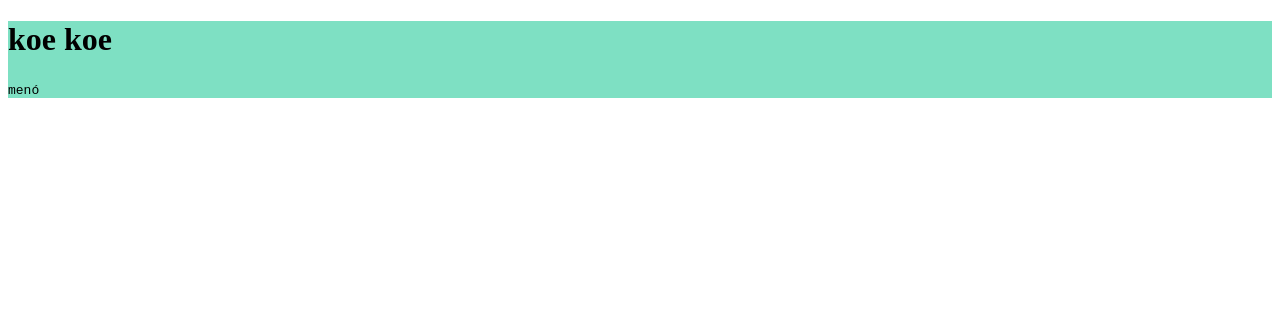
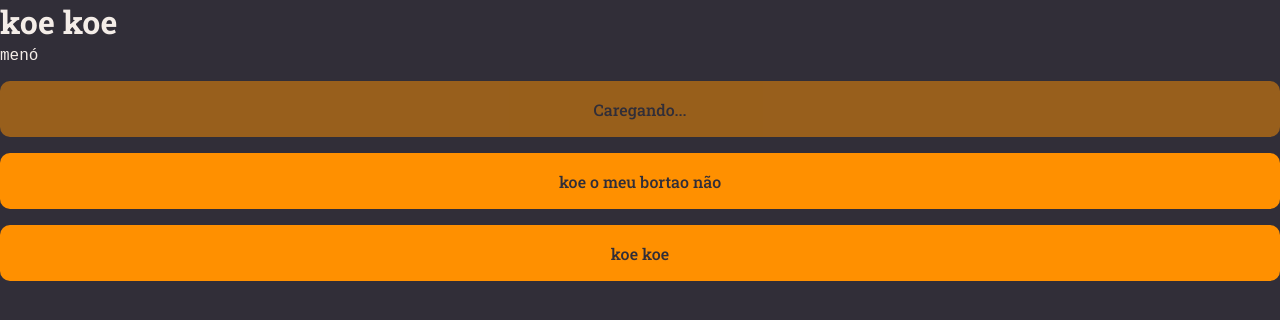
Before and after one commit to Ale-Macedo/Explore--Stage-09-Projeto, a React (Vite) app in the folder Rocketnotes/: page / in a window 1280 px wide. Shown: the top 320 px of the page. Built offline with nearby package versions, Linux system fonts and the light colour scheme.

Commit message:
adicionando componentes globais
-criando padrões css globais
- intendendo como funciona um componente
-criando componente Button

```diff
--- a/Rocketnotes/index.html
+++ b/Rocketnotes/index.html
@@ -1,8 +1,15 @@
 <!DOCTYPE html>
 <html lang="pt-br">
   <head>
+
     <meta charset="UTF-8" />
     <meta name="viewport" content="width=device-width, initial-scale=1.0" />
+
+    <link rel="preconnect" href="https://fonts.googleapis.com">
+    <link rel="preconnect" href="https://fonts.gstatic.com" crossorigin>
+
+    <link href="https://fonts.googleapis.com/css2?family=Roboto+Slab:wght@400;500;700&display=swap" rel="stylesheet">
+
     <title>RocketNotes</title>
   </head>
   <body>
--- /dev/null
+++ b/Rocketnotes/src/components/Button/index.jsx
@@ -0,0 +1,14 @@
+import { Container } from './styles';
+
+export function Button({title, loading = false, ...rest }) {
+
+  return(
+    <Container
+    type='button'
+    disabled={loading}
+    {...rest}
+    >
+      { loading ? 'Caregando...' : title }
+    </Container>
+  )
+}
--- /dev/null
+++ b/Rocketnotes/src/components/Button/styles.js
@@ -0,0 +1,22 @@
+import styled from "styled-components";
+
+export const Container = styled.button`
+
+background-color: ${({ theme }) => theme.COLORS.ORANGE};
+
+  width: 100%;
+  height: 56px;
+
+  margin-top: 16px;
+  padding: 0 16px;
+
+  border: 0;
+  border-radius: 10px;
+
+  font-weight: 500;
+  color: ${({ theme }) => theme.COLORS.BACKGROUND_800};
+
+  &:disabled{
+    opacity: 0.5;
+  }
+`
--- a/Rocketnotes/src/main.jsx
+++ b/Rocketnotes/src/main.jsx
@@ -4,11 +4,14 @@
 import { ThemeProvider } from 'styled-components'
 import theme from './styles/theme'
 
+import GlobalStyles from './styles/global'
+
 import { Details } from './pages/Details'
 
 ReactDOM.createRoot(document.getElementById('root')).render(
   <React.StrictMode>
     <ThemeProvider theme={theme}>
+      <GlobalStyles/>
       <Details />
     </ThemeProvider>
   </React.StrictMode>
--- a/Rocketnotes/src/pages/Details/index.jsx
+++ b/Rocketnotes/src/pages/Details/index.jsx
@@ -1,4 +1,6 @@
 import { Container } from './styles';
+
+import { Button } from '../../components/Button';
 
 export function Details() {
 
@@ -6,6 +8,10 @@
     <Container>
     <h1>koe koe</h1>
     <samp>menó</samp>
+
+    <Button title="Aperta o meu botão" loading  />
+    <Button title="koe o meu bortao não" />
+    <Button title="koe koe" />
     </Container>
   )
 }
--- a/Rocketnotes/src/pages/Details/styles.js
+++ b/Rocketnotes/src/pages/Details/styles.js
@@ -1,7 +1,7 @@
 import styled from 'styled-components';
 
 export const Container = styled.div`
-  background: rgb(126, 224, 195);
+  /* background: rgb(126, 224, 195); */
 `
 
 
--- /dev/null
+++ b/Rocketnotes/src/styles/global.js
@@ -0,0 +1,49 @@
+import { createGlobalStyle } from 'styled-components'
+
+export default createGlobalStyle`
+
+  * {
+    margin: 0;
+    padding: 0;
+    box-sizing: border-box;
+  }
+
+  :root{
+
+    font-size: 62.5%;
+
+    --ff-primary: 'Roboto Slab', serif;
+
+  }
+
+  body {
+    background-color: ${({ theme }) => theme.COLORS.BACKGROUND_800};
+    color: ${({ theme }) => theme.COLORS.WHITE};
+
+    -webkit-font-smoothing: antialiased;
+  }
+
+  body, input, button, textarea {
+    font-family: var(--ff-primary);
+    font-size: 16px;
+    outline: none;
+  }
+
+  a,
+  button {
+    cursor: pointer;
+    transition: filter 0.2;
+  }
+
+  a:hover,
+  button:hover {
+    filter: brightness(0.9);
+
+  }
+
+  a {
+    text-decoration: none;
+  }
+
+
+`
```
